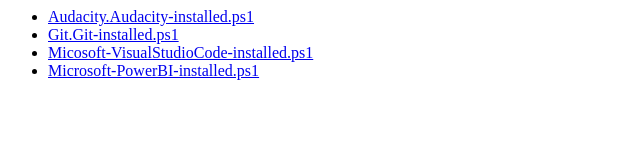
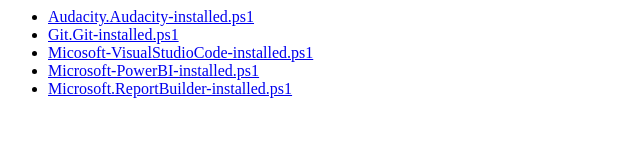
Before and after one commit to sfcmgr/Winget-AutoUpdate-ModRepo, a plain HTML site: page index.html in a window 1280 px wide. Shown: the whole page, without its empty margins (0-640 px from the left). Drawn offline with Linux system fonts and the light colour scheme.

Commit message:
Microsoft.ReportBuilder-installed.ps1

```diff
--- a/index.html
+++ b/index.html
@@ -3,4 +3,5 @@
 <li><a  href="Git.Git-installed.ps1">Git.Git-installed.ps1</a></li>
 <li><a  href="Micosoft-VisualStudioCode-installed.ps1">Micosoft-VisualStudioCode-installed.ps1</a></li>
 <li><a  href="Microsoft-PowerBI-installed.ps1">Microsoft-PowerBI-installed.ps1</a></li>
+<li><a  href="Microsoft.ReportBuilder-installed.ps1">Microsoft.ReportBuilder-installed.ps1</a></li>
 </ul>
```
Also changed, not shown: 1 other file.
